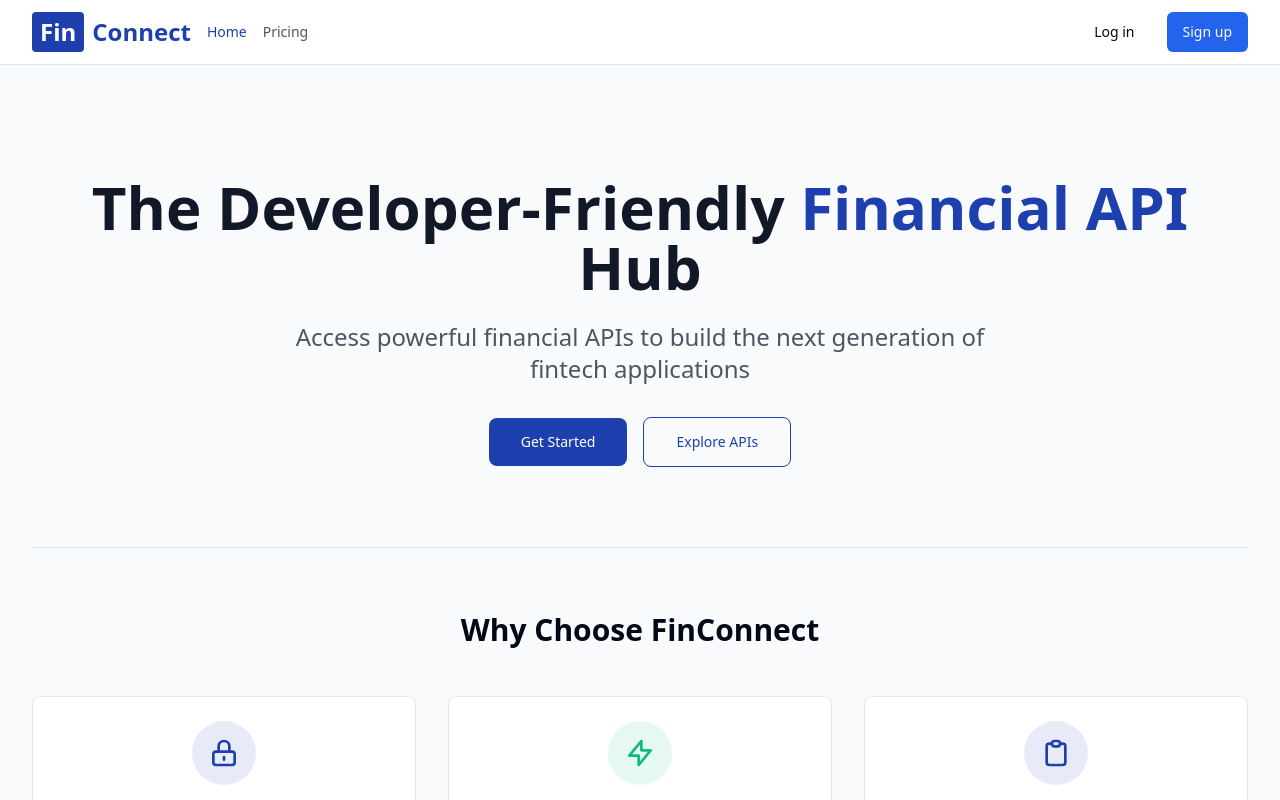
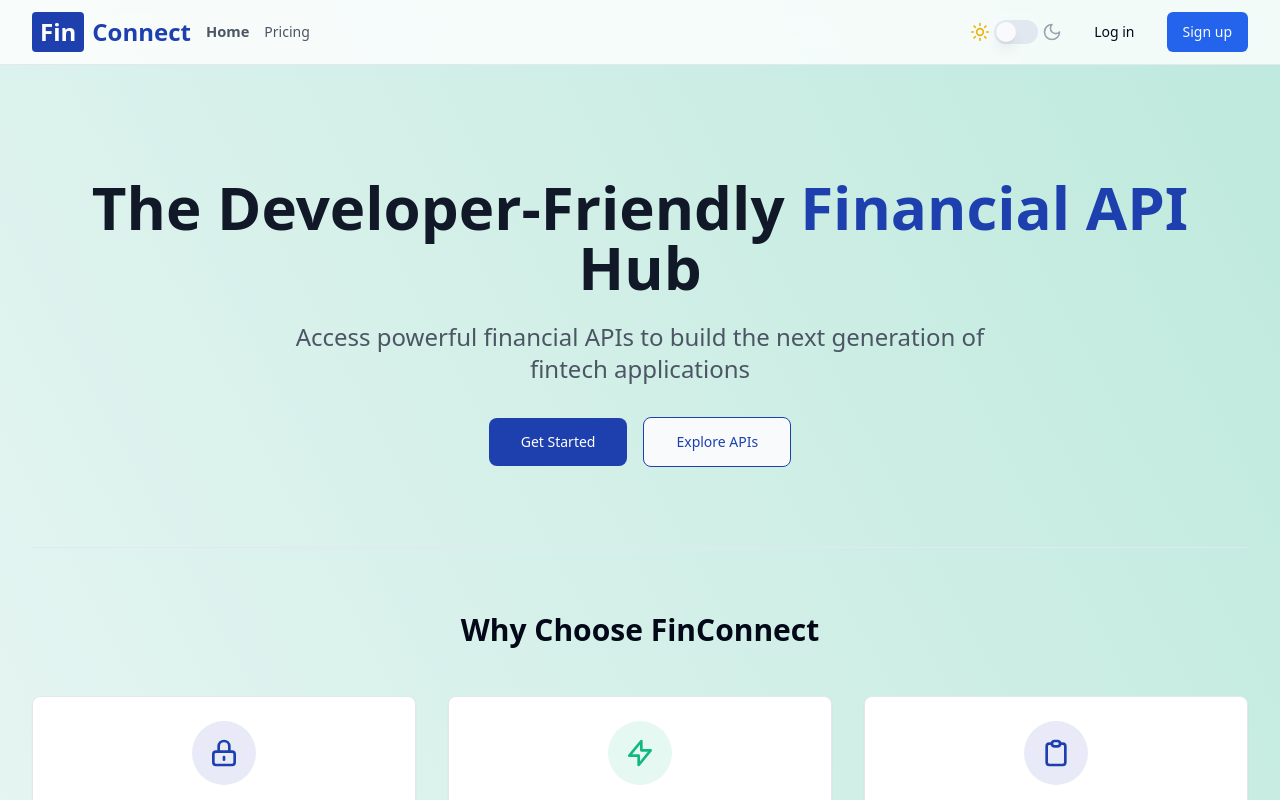
Before and after one commit to ahmed2402/finconnect-api-hub, a React (Vite) app: page / in a window 1280 px wide. Shown: the top 800 px of the page. Built offline with nearby package versions, Linux system fonts and the light colour scheme.

Commit message:
feat: Improve UI, add animations, and dark mode
- Improved UI with modern design elements.
- Added animations for a better user experience.
- Implemented dark mode theme toggle.
- Ensured all requirements are met.

```diff
--- a/src/components/Layout.tsx
+++ b/src/components/Layout.tsx
@@ -1,5 +1,5 @@
 
-import React from "react";
+import React, { useEffect, useState } from "react";
 import { useAuth } from "@/contexts/AuthContext";
 import { useSubscription } from "@/contexts/SubscriptionContext";
 import { Link, useNavigate, useLocation } from "react-router-dom";
@@ -13,6 +13,8 @@ import {
   DropdownMenuSeparator,
   DropdownMenuTrigger
 } from "@/components/ui/dropdown-menu";
+import { Switch } from "@/components/ui/switch";
+import { Moon, Sun } from "lucide-react";
 
 type LayoutProps = {
   children: React.ReactNode;
@@ -24,6 +26,24 @@ const Layout: React.FC<LayoutProps> = ({ children }) => {
   const navigate = useNavigate();
   const location = useLocation();
 
+  // DARK MODE STATE/PERSISTENCE
+  const [isDark, setIsDark] = useState(() => {
+    if (typeof window !== "undefined") {
+      return window.localStorage.getItem("theme") === "dark";
+    }
+    return false;
+  });
+
+  useEffect(() => {
+    if (isDark) {
+      document.documentElement.classList.add("dark");
+      window.localStorage.setItem("theme", "dark");
+    } else {
+      document.documentElement.classList.remove("dark");
+      window.localStorage.setItem("theme", "light");
+    }
+  }, [isDark]);
+
   // Get initial of user's name for avatar
   const getInitials = () => {
     if (!user?.name) return "U";
@@ -34,12 +54,21 @@ const Layout: React.FC<LayoutProps> = ({ children }) => {
     return location.pathname === path || location.pathname.startsWith(`${path}/`);
   };
 
+  // Animate appearance
+  useEffect(() => {
+    const el = document.getElementById("main-anim-container");
+    if (el) {
+      el.classList.remove("opacity-0");
+      el.classList.add("animate-fade-in");
+    }
+  }, []);
+
   return (
-    <div className="min-h-screen flex flex-col">
-      <header className="border-b bg-white">
+    <div className="min-h-screen flex flex-col bg-gradient-to-tr from-background/80 to-secondary/25 transition-colors duration-500 dark:from-[#1A1F2C] dark:to-[#12131c]">
+      <header className="border-b bg-white/80 dark:bg-[#161926]/80 backdrop-blur-md sticky top-0 z-30 transition-colors duration-300">
         <div className="layout-container flex items-center justify-between h-16">
           <div className="flex items-center space-x-4">
-            <Link to="/" className="text-2xl font-bold text-fintech-blue flex items-center">
+            <Link to="/" className="text-2xl font-bold text-fintech-blue flex items-center hover:scale-[1.07] transition-transform">
               <span className="bg-fintech-blue text-white px-2 py-1 rounded mr-2">Fin</span>
               Connect
             </Link>
@@ -47,40 +76,37 @@ const Layout: React.FC<LayoutProps> = ({ children }) => {
             <nav className="hidden md:flex items-center space-x-4 ml-8">
               <Link
                 to="/"
-                className={`text-sm font-medium ${isActive('/') ? 'text-fintech-blue' : 'text-gray-600 hover:text-fintech-blue'}`}
+                className={`text-sm font-medium transition text-gray-600 hover:text-fintech-blue ${isActive('/') && "text-fintech-blue scale-105 font-semibold"}`}
               >
                 Home
               </Link>
-
               <Link
                 to="/pricing"
-                className={`text-sm font-medium ${isActive('/pricing') ? 'text-fintech-blue' : 'text-gray-600 hover:text-fintech-blue'}`}
+                className={`text-sm font-medium transition ${isActive('/pricing') ? 'text-fintech-blue scale-105 font-semibold' : 'text-gray-600 hover:text-fintech-blue'}`}
               >
                 Pricing
               </Link>
-
               {isAuthenticated && isSubscribed && (
                 <>
                   <Link
                     to="/dashboard"
-                    className={`text-sm font-medium ${isActive('/dashboard') ? 'text-fintech-blue' : 'text-gray-600 hover:text-fintech-blue'}`}
+                    className={`text-sm font-medium transition ${isActive('/dashboard') ? 'text-fintech-blue scale-105 font-semibold' : 'text-gray-600 hover:text-fintech-blue'}`}
                   >
                     Dashboard
                   </Link>
 
                   <Link
                     to="/documentation"
-                    className={`text-sm font-medium ${isActive('/documentation') ? 'text-fintech-blue' : 'text-gray-600 hover:text-fintech-blue'}`}
+                    className={`text-sm font-medium transition ${isActive('/documentation') ? 'text-fintech-blue scale-105 font-semibold' : 'text-gray-600 hover:text-fintech-blue'}`}
                   >
                     API Docs
                   </Link>
                 </>
               )}
-
               {user?.role === "admin" && (
                 <Link
                   to="/admin/dashboard"
-                  className={`text-sm font-medium ${isActive('/admin/dashboard') ? 'text-fintech-blue' : 'text-gray-600 hover:text-fintech-blue'}`}
+                  className={`text-sm font-medium transition ${isActive('/admin/dashboard') ? 'text-fintech-blue scale-105 font-semibold' : 'text-gray-600 hover:text-fintech-blue'}`}
                 >
                   Admin
                 </Link>
@@ -89,27 +115,37 @@ const Layout: React.FC<LayoutProps> = ({ children }) => {
           </div>
 
           <div className="flex items-center space-x-4">
+            {/* THEME TOGGLE */}
+            <div className="flex items-center space-x-1">
+              <Sun className={`w-5 h-5 transition-colors duration-300 ${isDark ? "text-gray-400" : "text-yellow-500"}`} />
+              <Switch
+                checked={isDark}
+                onCheckedChange={() => setIsDark((v) => !v)}
+                aria-label="Toggle dark mode"
+                className="data-[state=checked]:bg-fintech-blue transition dark:bg-card"
+              />
+              <Moon className={`w-5 h-5 transition-colors duration-300 ${isDark ? "text-blue-300" : "text-gray-400"}`} />
+            </div>
             {isAuthenticated ? (
               <>
                 {isSubscribed && currentPlan && (
-                  <span className="hidden md:inline-flex items-center px-2.5 py-0.5 rounded-full text-xs font-medium bg-fintech-green text-white">
+                  <span className="hidden md:inline-flex items-center px-2.5 py-0.5 rounded-full text-xs font-medium bg-fintech-green text-white animate-fade-in">
                     {currentPlan.name} Plan
                   </span>
                 )}
-
                 <DropdownMenu>
                   <DropdownMenuTrigger asChild>
-                    <Button variant="ghost" className="relative h-8 w-8 rounded-full">
+                    <Button variant="ghost" className="relative h-8 w-8 rounded-full group">
                       <Avatar className="h-8 w-8">
-                        <AvatarFallback className="bg-fintech-blue text-white">
+                        <AvatarFallback className="bg-fintech-blue text-white group-hover:scale-110 transition-transform">
                           {getInitials()}
                         </AvatarFallback>
                       </Avatar>
                     </Button>
                   </DropdownMenuTrigger>
-                  <DropdownMenuContent align="end">
+                  <DropdownMenuContent align="end" className="bg-white dark:bg-[#23263a] shadow-lg z-50 border border-border animate-scale-in">
                     <DropdownMenuLabel>My Account</DropdownMenuLabel>
-                    <DropdownMenuLabel className="font-normal text-xs text-gray-500">
+                    <DropdownMenuLabel className="font-normal text-xs text-gray-500 dark:text-gray-300">
                       {user?.email}
                     </DropdownMenuLabel>
                     <DropdownMenuSeparator />
@@ -147,11 +183,15 @@ const Layout: React.FC<LayoutProps> = ({ children }) => {
         </div>
       </header>
 
-      <main className="flex-1 py-8">
+      {/* MAIN ANIM CONTAINER */}
+      <main
+        id="main-anim-container"
+        className="flex-1 py-8 opacity-0 transition-all duration-700"
+      >
         {children}
       </main>
 
-      <footer className="bg-gray-50 border-t py-8">
+      <footer className="bg-gray-50/90 dark:bg-[#171922] border-t py-8 transition-colors duration-300">
         <div className="layout-container">
           <div className="flex flex-col md:flex-row justify-between">
             <div className="mb-8 md:mb-0">
@@ -159,54 +199,51 @@ const Layout: React.FC<LayoutProps> = ({ children }) => {
                 <span className="bg-fintech-blue text-white px-2 py-1 rounded mr-2">Fin</span>
                 Connect
               </div>
-              <p className="mt-2 text-sm text-gray-500">
+              <p className="mt-2 text-sm text-gray-500 dark:text-gray-300">
                 The developer-friendly financial API hub
               </p>
             </div>
-
             <div className="grid grid-cols-2 md:grid-cols-3 gap-8">
               <div>
-                <h3 className="text-sm font-semibold text-gray-900 mb-3">Product</h3>
+                <h3 className="text-sm font-semibold text-gray-900 dark:text-slate-100 mb-3">Product</h3>
                 <ul className="space-y-2">
                   <li>
-                    <Link to="/pricing" className="text-sm text-gray-600 hover:text-fintech-blue">
+                    <Link to="/pricing" className="text-sm text-gray-600 hover:text-fintech-blue dark:text-gray-300 dark:hover:text-fintech-blue transition">
                       Pricing
                     </Link>
                   </li>
                   <li>
-                    <Link to="/documentation" className="text-sm text-gray-600 hover:text-fintech-blue">
+                    <Link to="/documentation" className="text-sm text-gray-600 hover:text-fintech-blue dark:text-gray-300 dark:hover:text-fintech-blue transition">
                       Documentation
                     </Link>
                   </li>
                 </ul>
               </div>
-
               <div>
-                <h3 className="text-sm font-semibold text-gray-900 mb-3">Resources</h3>
+                <h3 className="text-sm font-semibold text-gray-900 dark:text-slate-100 mb-3">Resources</h3>
                 <ul className="space-y-2">
                   <li>
-                    <a href="#" className="text-sm text-gray-600 hover:text-fintech-blue">
+                    <a href="#" className="text-sm text-gray-600 hover:text-fintech-blue dark:text-gray-300 dark:hover:text-fintech-blue transition">
                       Blog
                     </a>
                   </li>
                   <li>
-                    <a href="#" className="text-sm text-gray-600 hover:text-fintech-blue">
+                    <a href="#" className="text-sm text-gray-600 hover:text-fintech-blue dark:text-gray-300 dark:hover:text-fintech-blue transition">
                       Support
                     </a>
                   </li>
                 </ul>
               </div>
-
               <div>
-                <h3 className="text-sm font-semibold text-gray-900 mb-3">Company</h3>
+                <h3 className="text-sm font-semibold text-gray-900 dark:text-slate-100 mb-3">Company</h3>
                 <ul className="space-y-2">
                   <li>
-                    <a href="#" className="text-sm text-gray-600 hover:text-fintech-blue">
+                    <a href="#" className="text-sm text-gray-600 hover:text-fintech-blue dark:text-gray-300 dark:hover:text-fintech-blue transition">
                       About
                     </a>
                   </li>
                   <li>
-                    <a href="#" className="text-sm text-gray-600 hover:text-fintech-blue">
+                    <a href="#" className="text-sm text-gray-600 hover:text-fintech-blue dark:text-gray-300 dark:hover:text-fintech-blue transition">
                       Contact
                     </a>
                   </li>
@@ -214,9 +251,8 @@ const Layout: React.FC<LayoutProps> = ({ children }) => {
               </div>
             </div>
           </div>
-
-          <div className="mt-8 pt-8 border-t border-gray-200">
-            <p className="text-sm text-gray-500">
+          <div className="mt-8 pt-8 border-t border-gray-200 dark:border-[#23263a]">
+            <p className="text-sm text-gray-500 dark:text-gray-300 transition">
               &copy; {new Date().getFullYear()} FinConnect API Hub. All rights reserved.
             </p>
           </div>
@@ -227,3 +263,5 @@ const Layout: React.FC<LayoutProps> = ({ children }) => {
 };
 
 export default Layout;
+
+// Layout.tsx is now >230 lines. After reviewing, you should consider asking for a refactor into smaller, maintainable components for performance and simplicity.
--- a/src/index.css
+++ b/src/index.css
@@ -7,60 +7,43 @@
   :root {
     --background: 210 40% 98%;
     --foreground: 222.2 84% 4.9%;
-
     --card: 0 0% 100%;
     --card-foreground: 222.2 84% 4.9%;
-
     --popover: 0 0% 100%;
     --popover-foreground: 222.2 84% 4.9%;
-
     --primary: 221 83% 53%;
     --primary-foreground: 210 40% 98%;
-
     --secondary: 160 84% 39%;
     --secondary-foreground: 210 40% 98%;
-
     --muted: 210 40% 96.1%;
     --muted-foreground: 215.4 16.3% 46.9%;
-
     --accent: 210 40% 96.1%;
     --accent-foreground: 222.2 47.4% 11.2%;
-
     --destructive: 0 84.2% 60.2%;
     --destructive-foreground: 210 40% 98%;
-
     --border: 214.3 31.8% 91.4%;
     --input: 214.3 31.8% 91.4%;
     --ring: 221 83% 53%;
-
     --radius: 0.5rem;
   }
 
   .dark {
     --background: 222.2 84% 4.9%;
     --foreground: 210 40% 98%;
-
     --card: 222.2 84% 4.9%;
     --card-foreground: 210 40% 98%;
-
     --popover: 222.2 84% 4.9%;
     --popover-foreground: 210 40% 98%;
-
     --primary: 217.2 91.2% 59.8%;
     --primary-foreground: 222.2 47.4% 11.2%;
-
     --secondary: 156.2 71.6% 66.9%;
     --secondary-foreground: 210 40% 98%;
-
     --muted: 217.2 32.6% 17.5%;
     --muted-foreground: 215 20.2% 65.1%;
-
     --accent: 217.2 32.6% 17.5%;
     --accent-foreground: 210 40% 98%;
-
     --destructive: 0 62.8% 30.6%;
     --destructive-foreground: 210 40% 98%;
-
     --border: 217.2 32.6% 17.5%;
     --input: 217.2 32.6% 17.5%;
     --ring: 224.3 76.3% 48%;
@@ -70,10 +53,12 @@
 @layer base {
   * {
     @apply border-border;
+    /* Nice transition for theme switch */
+    transition: background-color 0.3s, color 0.3s, border-color 0.25s;
   }
 
   body {
-    @apply bg-background text-foreground;
+    @apply bg-background text-foreground transition-colors duration-300;
   }
 }
 
@@ -83,7 +68,7 @@
   }
 
   .api-card {
-    @apply border bg-card text-card-foreground shadow-sm rounded-lg transition-all hover:shadow-md;
+    @apply border bg-card text-card-foreground shadow-sm rounded-lg transition-all hover:shadow-md animate-fade-in;
   }
 
   .api-card-header {
@@ -102,3 +87,22 @@
     @apply flex flex-col space-y-1.5 w-full;
   }
 }
+
+@layer utilities {
+  .animate-fade-in {
+    animation: fade-in 600ms cubic-bezier(0.16, 1, 0.3, 1) both;
+  }
+  .animate-scale-in {
+    animation: scale-in 240ms cubic-bezier(0.16, 1, 0.3, 1) both;
+  }
+}
+
+@keyframes fade-in {
+  from { opacity: 0; transform: translateY(12px);}
+  to   { opacity: 1; transform: translateY(0);}
+}
+
+@keyframes scale-in {
+  from { opacity: 0; transform: scale(.95);}
+  to   { opacity: 1; transform: scale(1);}
+}
```
